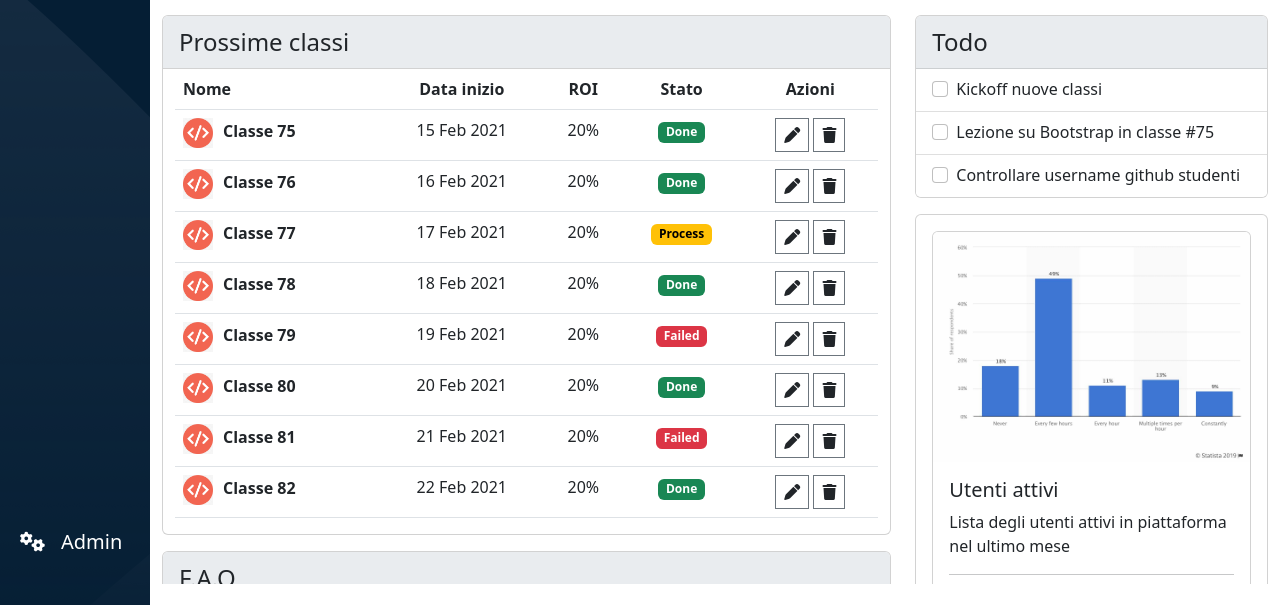
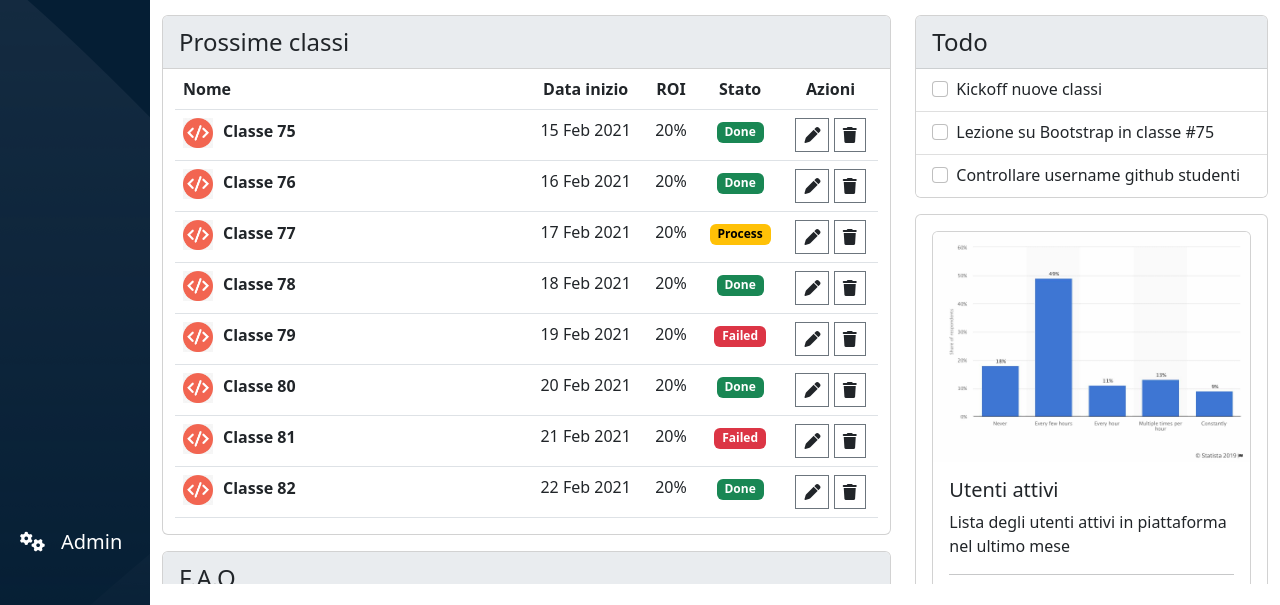
Before and after one commit to AndreaCreazzi/html-css-bootstrap-dashboard, a plain HTML site: page index.html in a window 1280 px wide. Shown: the part 195-800 px from the top of the page. Drawn offline with nearby package versions, Linux system fonts and the light colour scheme.

Commit message:
fixed table

```diff
--- a/css/style.css
+++ b/css/style.css
@@ -77,6 +77,8 @@ main{
     width: 100%;
 }
 
+/* responsive */
+
 @media screen and (min-width:992px) {
     .sidebar{
         width: 150px;
--- a/index.html
+++ b/index.html
@@ -167,7 +167,7 @@
                             <table class="table text-center">
                                 <thead>
                                   <tr>
-                                    <th class="text-start">Nome</th>
+                                    <th width="50%" class="text-start">Nome</th>
                                     <th><span class="d-none d-md-inline-block">Data inizio</span></th>
                                     <th><span class="d-none d-md-inline-block">ROI</span></th>
                                     <th class="">Stato</th>
```
